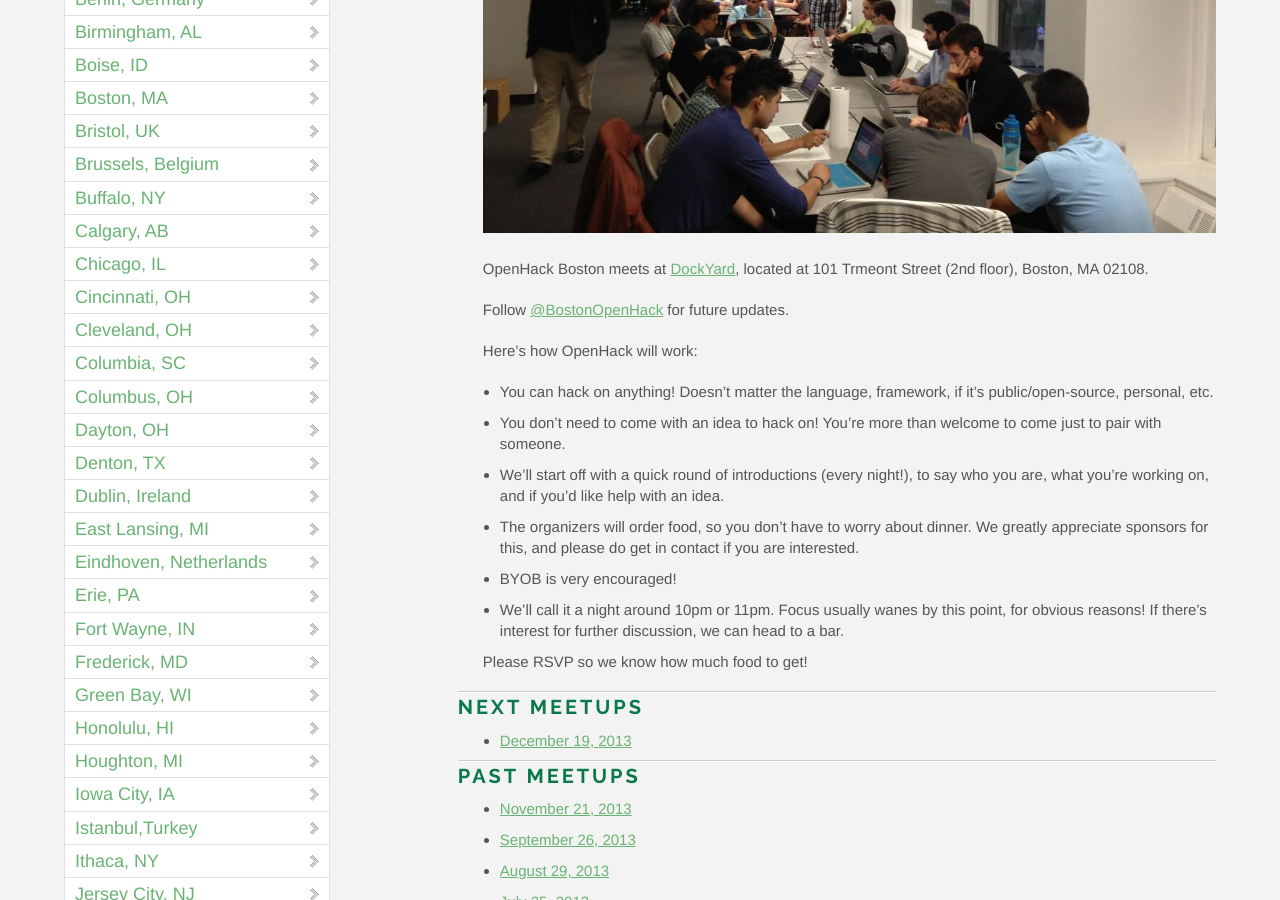
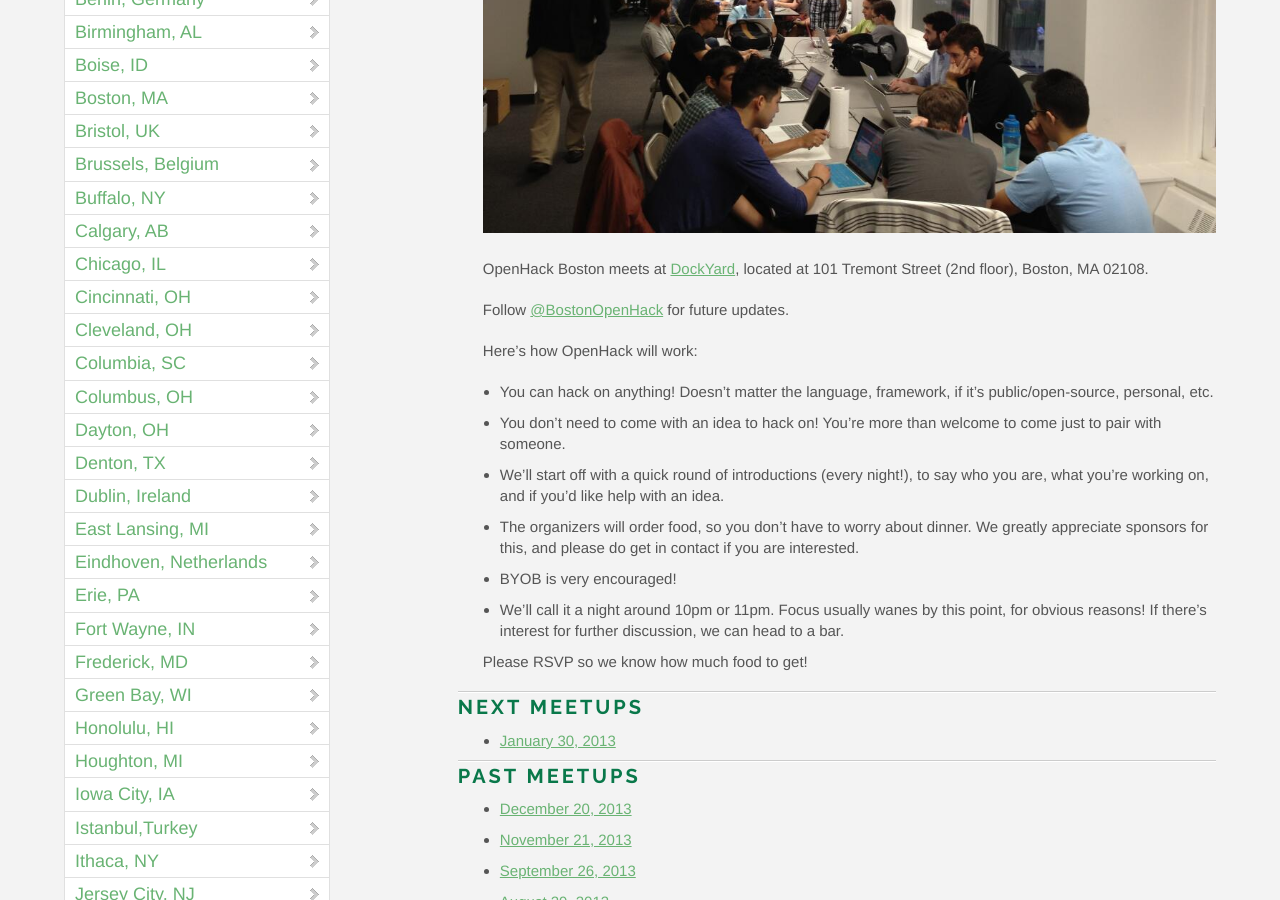
Before and after one commit to OpenHack/openhack.github.com, a Jekyll site: the page built from boston/index.markdown, in a window 1280 px wide and 900 px high, scrolled down 532 px. Built offline with Jekyll 4.4.1, drawn with Linux system fonts in a browser that asks for light colours; nearby versions of some CDN libraries; Markdown is read by kramdown in place of the engine named in the settings; comment, search, counter and statistics services are not loaded.

Commit message:
Boston's January OpenHack!
* Fix typo too.

```diff
--- a/boston/index.markdown
+++ b/boston/index.markdown
@@ -8,7 +8,7 @@ title: OpenHack - Boston
 ![boston](/boston/boston.jpg)
 
 OpenHack Boston meets at [DockYard](http://dockyard.com), located at 101
-Trmeont Street (2nd floor), Boston, MA 02108.
+Tremont Street (2nd floor), Boston, MA 02108.
 
 Follow [@BostonOpenHack](https://twitter.com/BostonOpenHack) for future
 updates.
@@ -32,11 +32,12 @@ Here's how OpenHack will work:
 Please RSVP so we know how much food to get!
 
 ### Next meetups
-* [December 19,
-  2013](http://www.meetup.com/Boston-Ember-js/events/154894722/)
+
+* [January 30, 2013](http://www.meetup.com/Boston-Ember-js/events/160542412/)
 
 ### Past meetups
 
+* [December 20, 2013](http://www.meetup.com/Boston-Ember-js/events/154894722/)
 * [November 21, 2013](http://guestlistapp.com/events/212394)
 * [September 26, 2013](http://www.meetup.com/Boston-Ember-js/events/140201602/)
 * [August 29, 2013](https://guestlistapp.com/events/177726)
```
